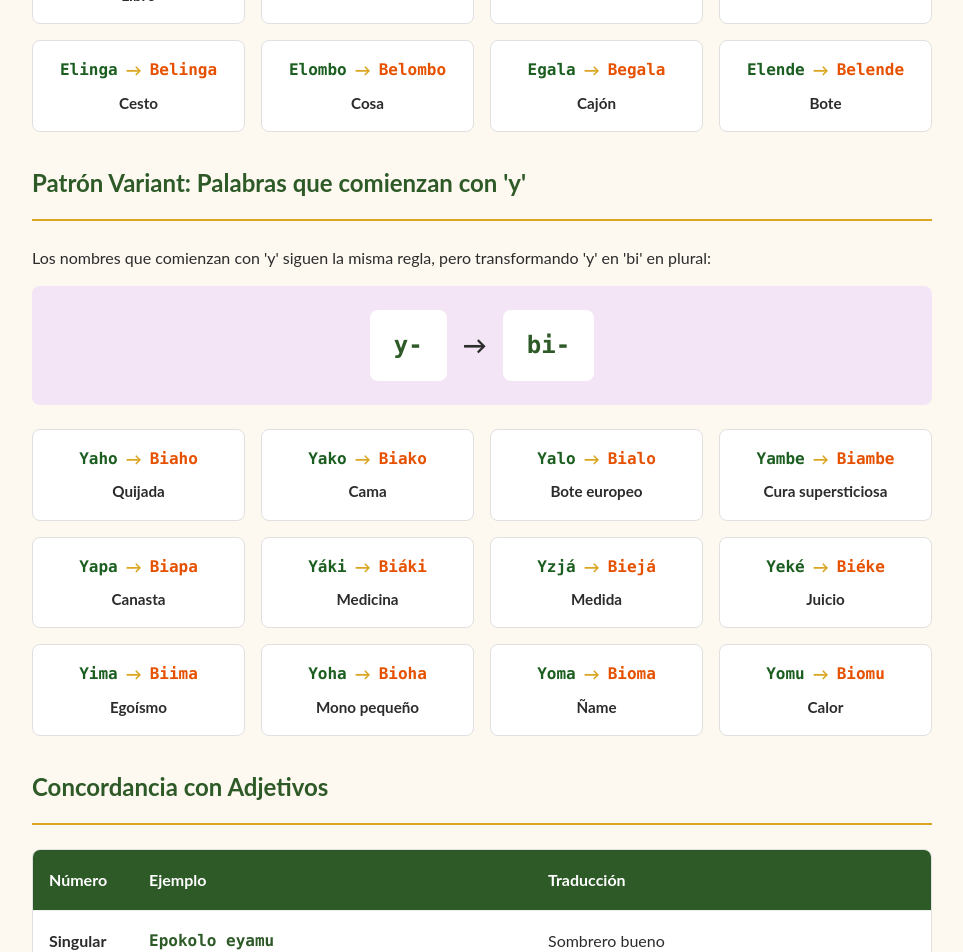
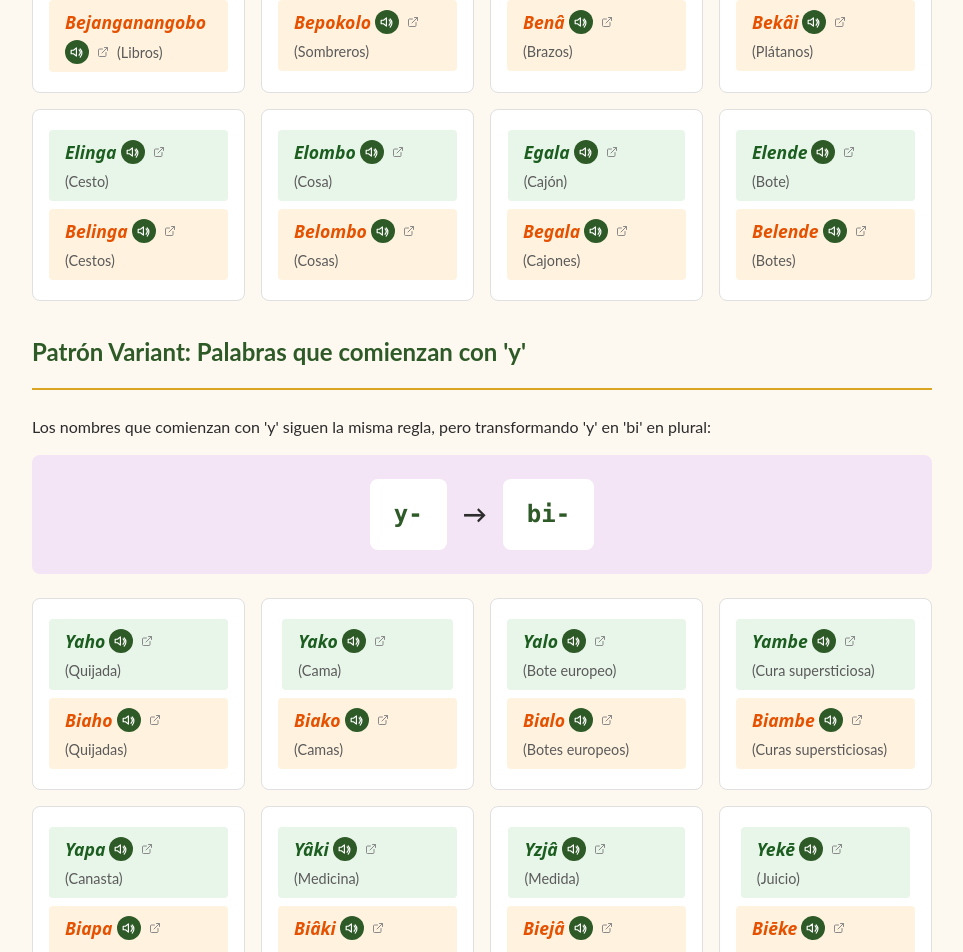
Before and after one commit to DRBondyaleJuez/BengaWebsite, a Vue app: page /capitulo-2/clase-1 in a window 1280 px wide. Shown: the part 860-1812 px from the top of the page, without its empty margins (206-1169 px from the left). Built offline with nearby package versions, Linux system fonts and the light colour scheme.

Commit message:
Minor changes

```diff
--- a/src/data/chapter-1/alphabet.json
+++ b/src/data/chapter-1/alphabet.json
@@ -6,7 +6,7 @@
     "fr": "L'Alphabet"
   },
   "introduction": {
-    "es": "El alfabeto benga consta de veintitrés letras. El acento marca su sonido peculiar solo en las vocales á, é, ü que denominamos largas. La elisión es muy frecuente al fin del vocablo. Todo lo que se pronuncia se escribe, y viceversa, todo lo que se escribe se lee y pronuncia claro y distinto, como en castellano."
+    "es": "El alfabeto benga consta de veintitrés letras. El acento marca su sonido peculiar solo en las vocales â, ē, ū que denominamos largas. La elisión es muy frecuente al fin del vocablo. Todo lo que se pronuncia se escribe, y viceversa, todo lo que se escribe se lee y pronuncia claro y distinto, como en castellano."
   },
   "consonantsDescription": {
     "es": "Carece de las consonantes c, ch, ll, ñ, q, r, x, z del castellano."
--- a/src/views/chapter-2/NounClass1.vue
+++ b/src/views/chapter-2/NounClass1.vue
@@ -28,13 +28,23 @@
       <h2>Ejemplos Principales</h2>
       <div class="examples-grid">
         <div class="example-card" v-for="(example, idx) in mainExamples" :key="`ex-${idx}`">
-          <div class="example-header">
-            <span class="example-singular">{{ example.singular }}</span>
-            <span class="example-arrow">→</span>
-            <span class="example-plural">{{ example.plural }}</span>
+          <div class="example-singular">
+            <BengaWord
+              :word="example.singular.word"
+              :audio-id="example.singular.audio"
+              :meaning="example.singular.meaning"
+              :dictionary-url="getDictionaryUrl(example.singular.word)"
+              block
+            />
           </div>
-          <div class="example-meaning">
-            <strong>{{ example.meaning }}</strong>
+          <div class="example-plural">
+            <BengaWord
+              :word="example.plural.word"
+              :audio-id="example.plural.audio"
+              :meaning="example.plural.meaning"
+              :dictionary-url="getDictionaryUrl(example.plural.word)"
+              block
+            />
           </div>
         </div>
       </div>
@@ -51,13 +61,23 @@
       </div>
       <div class="examples-grid">
         <div class="example-card" v-for="(example, idx) in yVariants" :key="`yvar-${idx}`">
-          <div class="example-header">
-            <span class="example-singular">{{ example.singular }}</span>
-            <span class="example-arrow">→</span>
-            <span class="example-plural">{{ example.plural }}</span>
+          <div class="example-singular">
+            <BengaWord
+              :word="example.singular.word"
+              :audio-id="example.singular.audio"
+              :meaning="example.singular.meaning"
+              :dictionary-url="getDictionaryUrl(example.singular.word)"
+              block
+            />
           </div>
-          <div class="example-meaning">
-            <strong>{{ example.meaning }}</strong>
+          <div class="example-plural">
+            <BengaWord
+              :word="example.plural.word"
+              :audio-id="example.plural.audio"
+              :meaning="example.plural.meaning"
+              :dictionary-url="getDictionaryUrl(example.plural.word)"
+              block
+            />
           </div>
         </div>
       </div>
@@ -102,10 +122,6 @@
           <h4>Variante y → bi</h4>
           <p>Los nombres que comienzan con 'y' (consonante semivocal) siguen la misma lógica</p>
         </div>
-        <div class="concept-item">
-          <h4>Frecuencia en uso</h4>
-          <p>Aunque la clase 1 existe, la mayoría de palabras de esta clase son nombres comunes</p>
-        </div>
       </div>
     </section>
 
@@ -133,35 +149,267 @@
 </template>
 
 <script>
+import BengaWord from '@/components/content/BengaWord.vue'
+
+const LIVING_DICTIONARY_BASE = 'https://livingdictionaries.app/benga/entry'
+
 export default {
   name: 'NounClass1',
+  components: {
+    BengaWord
+  },
   data() {
     return {
       mainExamples: [
-        { singular: 'Ejanganangobo', plural: 'Bejanganangobo', meaning: 'Libro' },
-        { singular: 'Epokolo', plural: 'Bepokolo', meaning: 'Sombrero' },
-        { singular: 'Eñá', plural: 'Bená', meaning: 'Brazo' },
-        { singular: 'Ekái', plural: 'Bekái', meaning: 'Plátano' },
-        { singular: 'Elinga', plural: 'Belinga', meaning: 'Cesto' },
-        { singular: 'Elombo', plural: 'Belombo', meaning: 'Cosa' },
-        { singular: 'Egala', plural: 'Begala', meaning: 'Cajón' },
-        { singular: 'Elende', plural: 'Belende', meaning: 'Bote' }
+        {
+          singular: {
+            word: 'Ejanganangobo',
+            audio: 'ejanganangobo',
+            meaning: 'Libro'
+          },
+          plural: {
+            word: 'Bejanganangobo',
+            audio: 'bejanganangobo',
+            meaning: 'Libros'
+          }
+        },
+        {
+          singular: {
+            word: 'Epokolo',
+            audio: 'epokolo',
+            meaning: 'Sombrero'
+          },
+          plural: {
+            word: 'Bepokolo',
+            audio: 'bepokolo',
+            meaning: 'Sombreros'
+          }
+        },
+        {
+          singular: {
+            word: 'Enâ',
+            audio: 'en_a_',
+            meaning: 'Brazo'
+          },
+          plural: {
+            word: 'Benâ',
+            audio: 'ben_a_',
+            meaning: 'Brazos'
+          }
+        },
+        {
+          singular: {
+            word: 'Ekâi',
+            audio: 'ek_a_i',
+            meaning: 'Plátano'
+          },
+          plural: {
+            word: 'Bekâi',
+            audio: 'bek_a_i',
+            meaning: 'Plátanos'
+          }
+        },
+        {
+          singular: {
+            word: 'Elinga',
+            audio: 'elinga',
+            meaning: 'Cesto'
+          },
+          plural: {
+            word: 'Belinga',
+            audio: 'belinga',
+            meaning: 'Cestos'
+          }
+        },
+        {
+          singular: {
+            word: 'Elombo',
+            audio: 'elombo',
+            meaning: 'Cosa'
+          },
+          plural: {
+            word: 'Belombo',
+            audio: 'belombo',
+            meaning: 'Cosas'
+          }
+        },
+        {
+          singular: {
+            word: 'Egala',
+            audio: 'egala',
+            meaning: 'Cajón'
+          },
+          plural: {
+            word: 'Begala',
+            audio: 'begala',
+            meaning: 'Cajones'
+          }
+        },
+        {
+          singular: {
+            word: 'Elende',
+            audio: 'elende',
+            meaning: 'Bote'
+          },
+          plural: {
+            word: 'Belende',
+            audio: 'belende',
+            meaning: 'Botes'
+          }
+        }
       ],
       yVariants: [
-        { singular: 'Yaho', plural: 'Biaho', meaning: 'Quijada' },
-        { singular: 'Yako', plural: 'Biako', meaning: 'Cama' },
-        { singular: 'Yalo', plural: 'Bialo', meaning: 'Bote europeo' },
-        { singular: 'Yambe', plural: 'Biambe', meaning: 'Cura supersticiosa' },
-        { singular: 'Yapa', plural: 'Biapa', meaning: 'Canasta' },
-        { singular: 'Yáki', plural: 'Biáki', meaning: 'Medicina' },
-        { singular: 'Yzjá', plural: 'Biejá', meaning: 'Medida' },
-        { singular: 'Yeké', plural: 'Biéke', meaning: 'Juicio' },
-        { singular: 'Yima', plural: 'Biima', meaning: 'Egoísmo' },
-        { singular: 'Yoha', plural: 'Bioha', meaning: 'Mono pequeño' },
-        { singular: 'Yoma', plural: 'Bioma', meaning: 'Ñame' },
-        { singular: 'Yomu', plural: 'Biomu', meaning: 'Calor' }
+        {
+          singular: {
+            word: 'Yaho',
+            audio: 'yaho',
+            meaning: 'Quijada'
+          },
+          plural: {
+            word: 'Biaho',
+            audio: 'biaho',
+            meaning: 'Quijadas'
+          }
+        },
+        {
+          singular: {
+            word: 'Yako',
+            audio: 'yako',
+            meaning: 'Cama'
+          },
+          plural: {
+            word: 'Biako',
+            audio: 'biako',
+            meaning: 'Camas'
+          }
+        },
+        {
+          singular: {
+            word: 'Yalo',
+            audio: 'yalo',
+            meaning: 'Bote europeo'
+          },
+          plural: {
+            word: 'Bialo',
+            audio: 'bialo',
+            meaning: 'Botes europeos'
+          }
+        },
+        {
+          singular: {
+            word: 'Yambe',
+            audio: 'yambe',
+            meaning: 'Cura supersticiosa'
+          },
+          plural: {
+            word: 'Biambe',
+            audio: 'biambe',
+            meaning: 'Curas supersticiosas'
+          }
+        },
+        {
+          singular: {
+            word: 'Yapa',
+            audio: 'yapa',
+            meaning: 'Canasta'
+          },
+          plural: {
+            word: 'Biapa',
+            audio: 'biapa',
+            meaning: 'Canastas'
+          }
+        },
+        {
+          singular: {
+            word: 'Yâki',
+            audio: 'y_a_ki',
+            meaning: 'Medicina'
+          },
+          plural: {
+            word: 'Biâki',
+            audio: 'bi_a_ki',
+            meaning: 'Medicinas'
+          }
+        },
+        {
+          singular: {
+            word: 'Yzjâ',
+            audio: 'yzj_a_',
+            meaning: 'Medida'
+          },
+          plural: {
+            word: 'Biejâ',
+            audio: 'biej_a_',
+            meaning: 'Medidas'
+          }
+        },
+        {
+          singular: {
+            word: 'Yekē',
+            audio: 'yek_e_',
+            meaning: 'Juicio'
+          },
+          plural: {
+            word: 'Biēke',
+            audio: 'bi_e_ke',
+            meaning: 'Juicios'
+          }
+        },
+        {
+          singular: {
+            word: 'Yima',
+            audio: 'yima',
+            meaning: 'Egoísmo'
+          },
+          plural: {
+            word: 'Biima',
+            audio: 'biima',
+            meaning: 'Egoísmos'
+          }
+        },
+        {
+          singular: {
+            word: 'Yoha',
+            audio: 'yoha',
+            meaning: 'Mono pequeño'
+          },
+          plural: {
+            word: 'Bioha',
+            audio: 'bioha',
+            meaning: 'Monos pequeños'
+          }
+        },
+        {
+          singular: {
+            word: 'Yoma',
+            audio: 'yoma',
+            meaning: 'Ñame'
+          },
+          plural: {
+            word: 'Bioma',
+            audio: 'bioma',
+            meaning: 'Ñames'
+          }
+        },
+        {
+          singular: {
+            word: 'Yomu',
+            audio: 'yomu',
+            meaning: 'Calor'
+          },
+          plural: {
+            word: 'Biomu',
+            audio: 'biomu',
+            meaning: 'Calores'
+          }
+        }
       ]
     };
+  },
+  methods: {
+    getDictionaryUrl(word) {
+      return `${LIVING_DICTIONARY_BASE}/${word.toLowerCase()}`
+    }
   },
   created() {
     document.title = 'Primera Clase Nominal | Portal Benga';
@@ -293,18 +541,13 @@ export default {
         transform: translateY(-2px);
       }
 
-      .example-header {
-        display: flex;
-        flex-wrap: wrap;
-        align-items: center;
-        justify-content: center;
-        gap: $spacing-sm;
-        margin-bottom: $spacing-sm;
-        font-weight: bold;
-
       .example-singular {
+        .benga-word--block{
+          background: #E8F5E9;
+        }
+        :deep(.benga-word__text) {
           color: #1B5E20;
-          font-family: $font-mono;
+        }
       }
 
       .example-arrow {
@@ -312,15 +555,18 @@ export default {
       }
 
       .example-plural {
+        .benga-word--block{
+          background: #FFF3E0;
+        }
+        :deep(.benga-word__text) {
           color: #E65100;
-          font-family: $font-mono;
         }
       }
 
-      .example-meaning {
-        text-align: center;
-        color: $color-text-primary;
-        font-size: 0.95rem;
+      :deep(.benga-word__meaning) {
+        max-width: 100%;
+        min-width: 50%;
+        flex: 1;
       }
     }
   }
```
Lines whose indentation alone changed are shown as unchanged.
